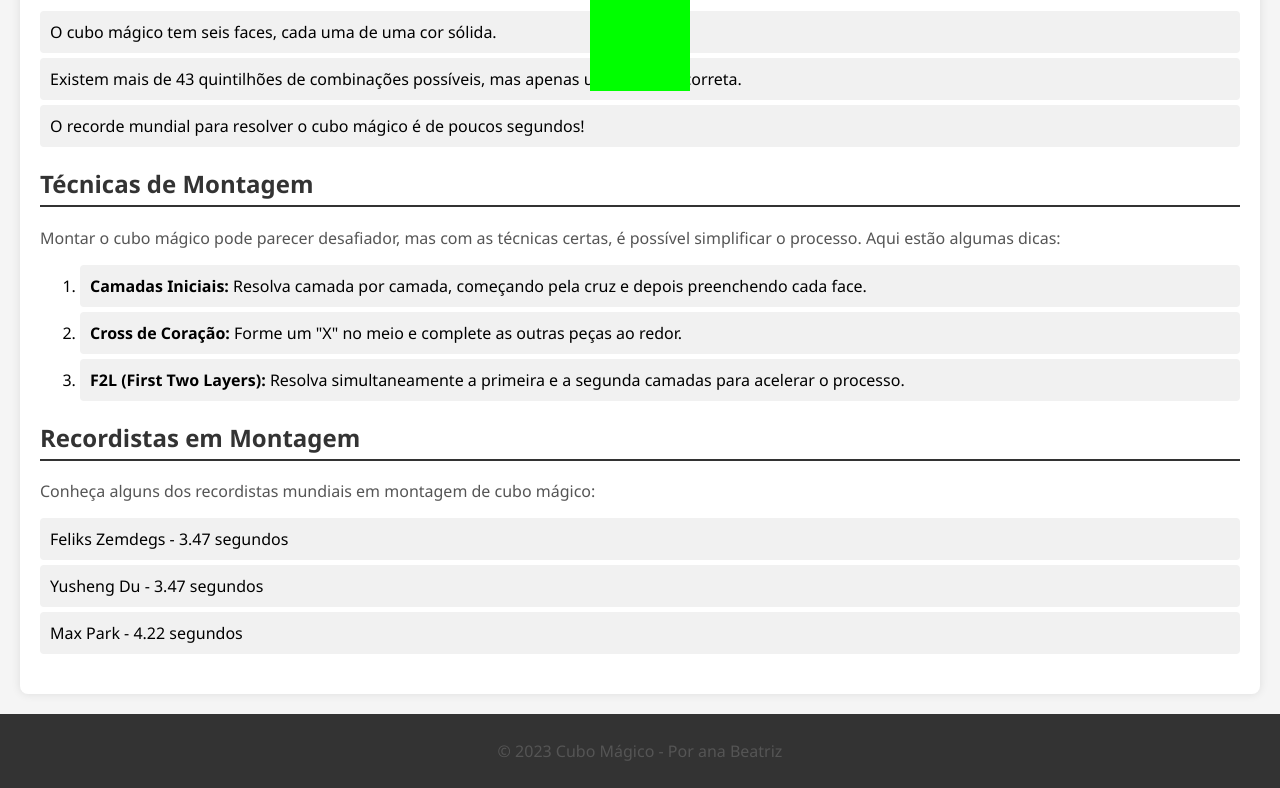
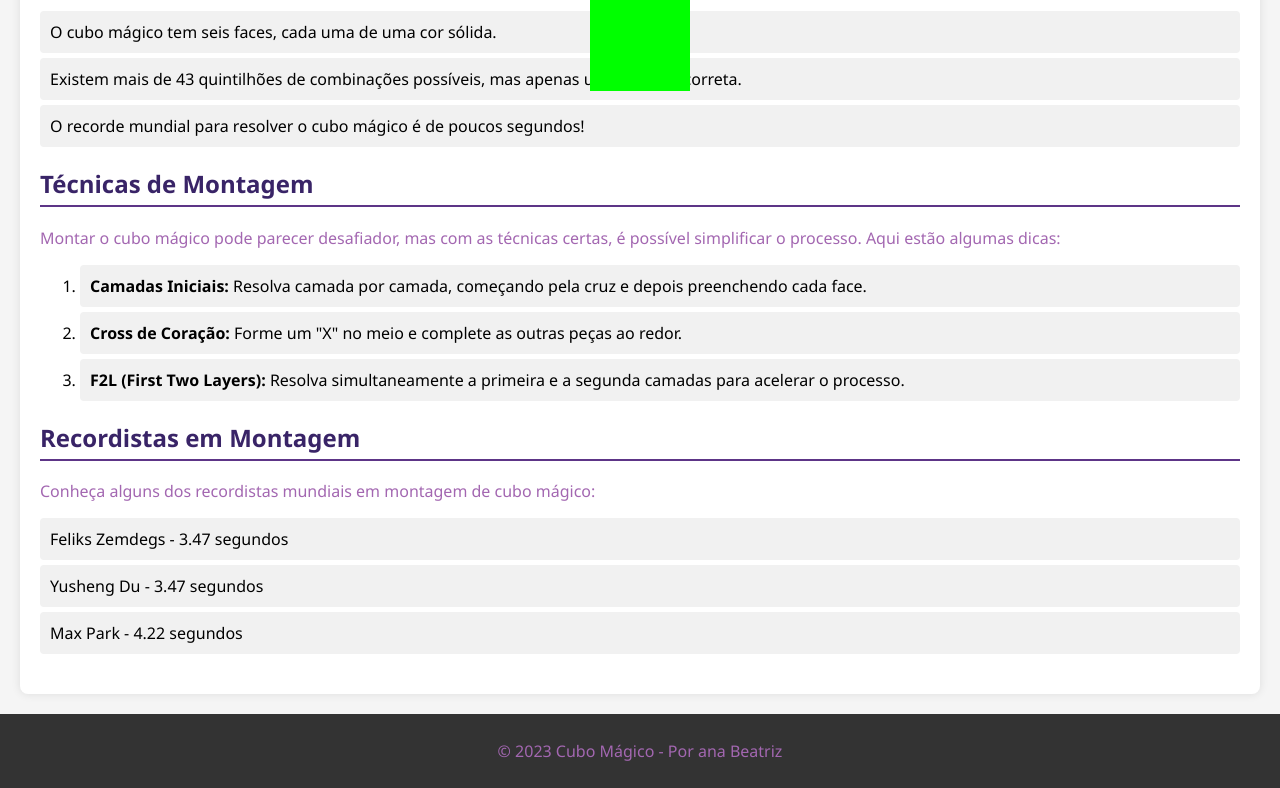
Before and after one commit to beatrizholanda/pagina-cubo-magico, a plain HTML site: page index.html in a window 1280 px wide. Shown: the part 359-1147 px from the top of the page. Drawn offline with Linux system fonts and the light colour scheme.

Commit message:
mudança cor

```diff
--- a/style.css
+++ b/style.css
@@ -27,13 +27,13 @@ section {
 }
 
 h2 {
-    color: #333;
-    border-bottom: 2px solid #333;
+    color: #392467;
+    border-bottom: 2px solid #5D3587;
     padding-bottom: 5px;
 }
 
 p {
-    color: #555;
+    color: #A367B1;
 }
 
 ul {
```
